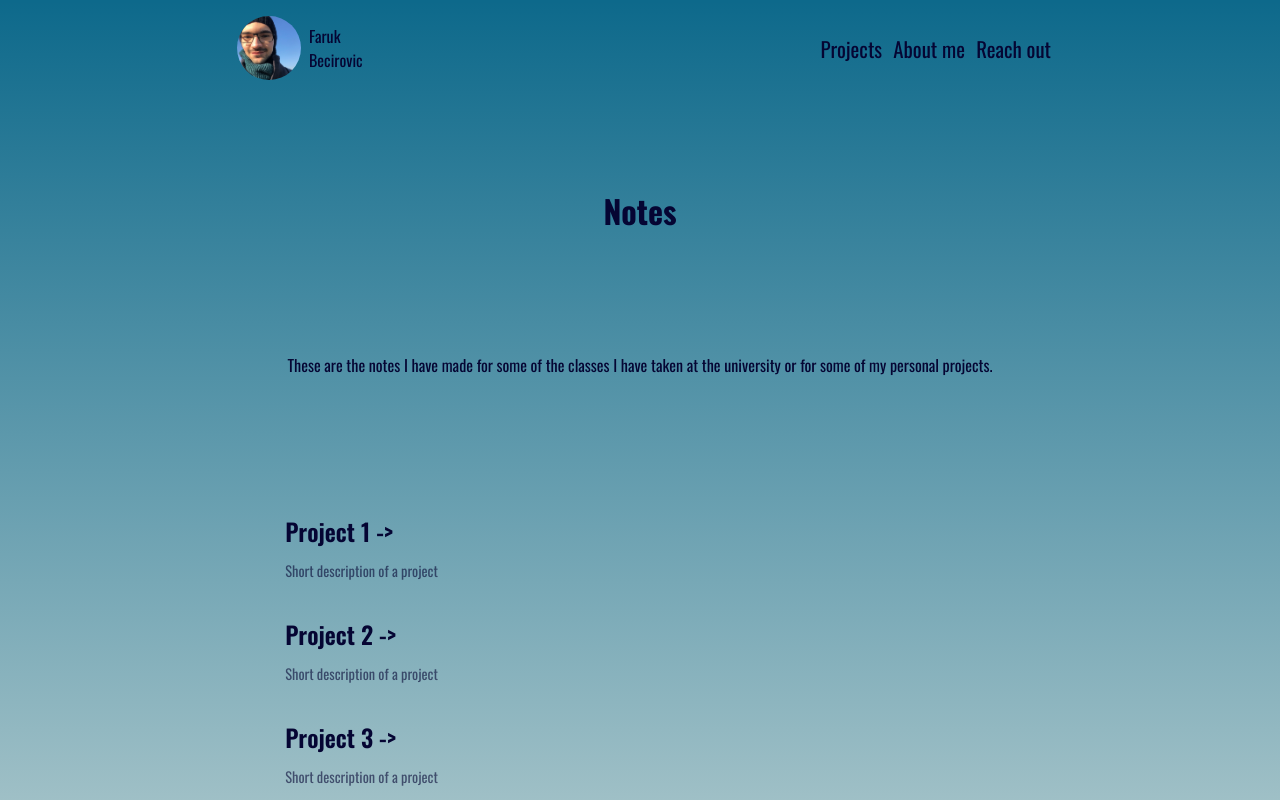
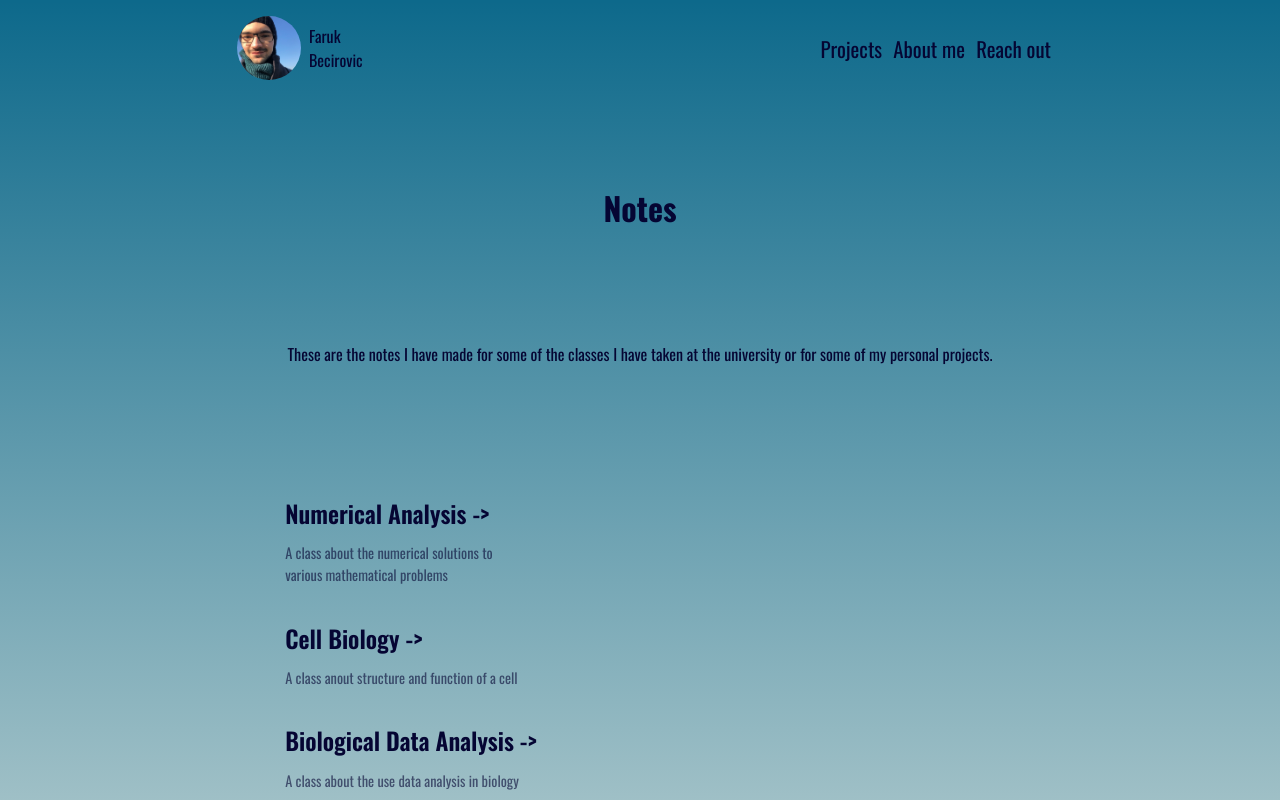
Before and after one commit to faruk-becirovic/faruk, a Next.js app: page /notes in a window 1280 px wide. Shown: the top 800 px of the page. Built offline with nearby package versions, Linux system fonts and the light colour scheme.

Commit message:
Added notes pages

```diff
--- a/pages/notes/index.tsx
+++ b/pages/notes/index.tsx
@@ -6,7 +6,7 @@ import styles from '../../styles/Notes.module.css';
 import Note from '../../components/project';
 import Layout from '../../components/layout';
 
-const font = Oswald({ subsets: ['latin'] })
+const font = Oswald({ subsets: ['latin'] });
 
 export default function Notes() {
     return (
@@ -36,21 +36,21 @@ export default function Notes() {
                     <div className={styles.notes}>
                         <Note
                             className={styles.card}
-                            projectTitle="Project 1"
-                            projectDesc="Short description of a project"
-                            link="https://github.com/faruk-becirovic?tab=repositories"
+                            projectTitle="Numerical Analysis"
+                            projectDesc="A class about the numerical solutions to various mathematical problems"
+                            link="/notes/NumericalAnalysis"
                         />
                         <Note
                             className={styles.card}
-                            projectTitle="Project 2"
-                            projectDesc="Short description of a project"
-                            link="https://github.com/faruk-becirovic?tab=repositories"
+                            projectTitle="Cell Biology"
+                            projectDesc="A class anout structure and function of a cell"
+                            link="https://faruk-becirovic.github.io/Notes/CellBiology"
                         />
                         <Note
                             className={styles.card}
-                            projectTitle="Project 3"
-                            projectDesc="Short description of a project"
-                            link="https://github.com/faruk-becirovic?tab=repositories"
+                            projectTitle="Biological Data Analysis"
+                            projectDesc="A class about the use data analysis in biology"
+                            link="https://faruk-becirovic.github.io/Notes/BiologicalDataAnalysis.html"
                         />
                     </div>
                 </main>
```
Also changed, not shown: pages/notes/[pid].jsx (added, +37 -0 lines).
